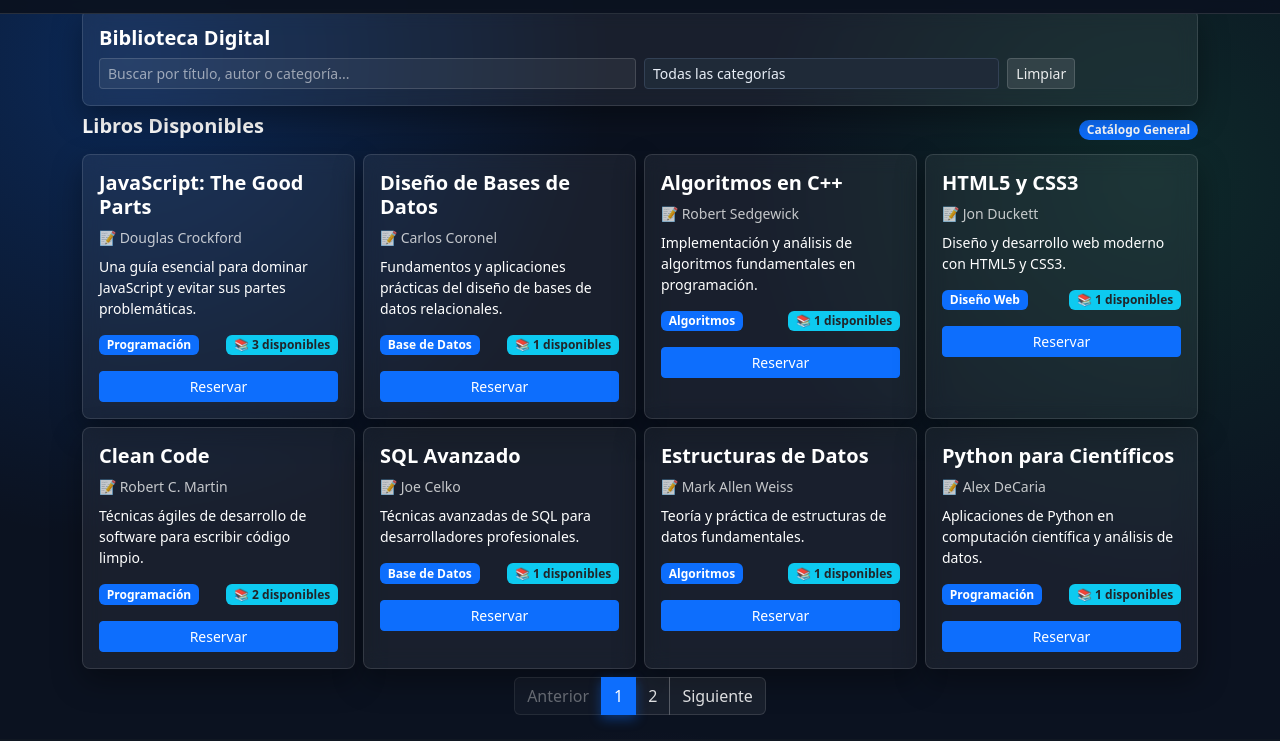
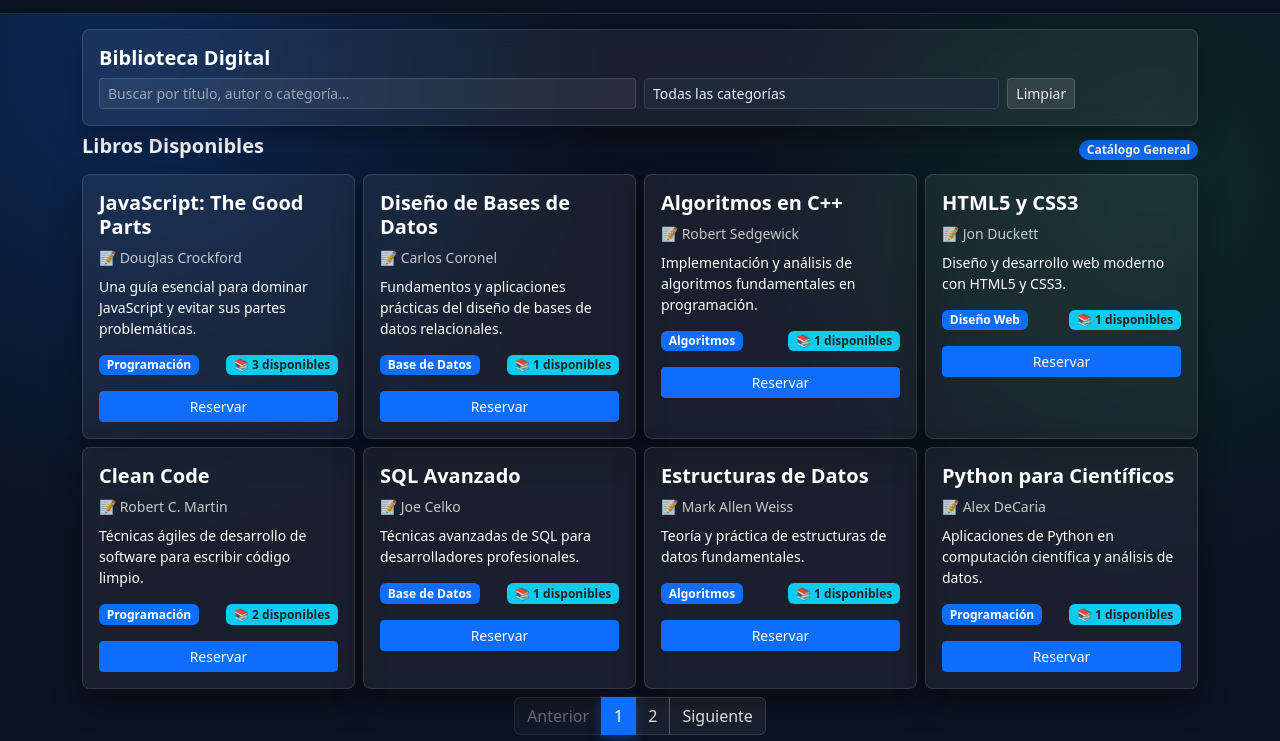
Before and after one commit to ProgramacionWeb27811/PRY_DIGITAL_LIBRARY, a website built with Vite: page index.html in a window 1280 px wide. Shown: the part 59-800 px from the top of the page. Built offline with nearby package versions, Linux system fonts and the light colour scheme.

Commit message:
Nuevos Estilos para la Mejora de Vista

```diff
--- a/public/css/styles.css
+++ b/public/css/styles.css
@@ -100,7 +100,7 @@
 
 /* Ajuste para el body para compensar el header fijo */
 body {
-    padding-top: 60px;
+    padding-top: 80px;
 }
 
 /* Variables opcionales para mantener consistencia con tu tema */
@@ -169,3 +169,12 @@
 .form-range {
     accent-color: #0d6efd;
 }
+
+/* Scroll suave y compensación del header fijo */
+html {
+    scroll-behavior: smooth;
+}
+
+section, main {
+    scroll-margin-top: 90px;
+}
```
